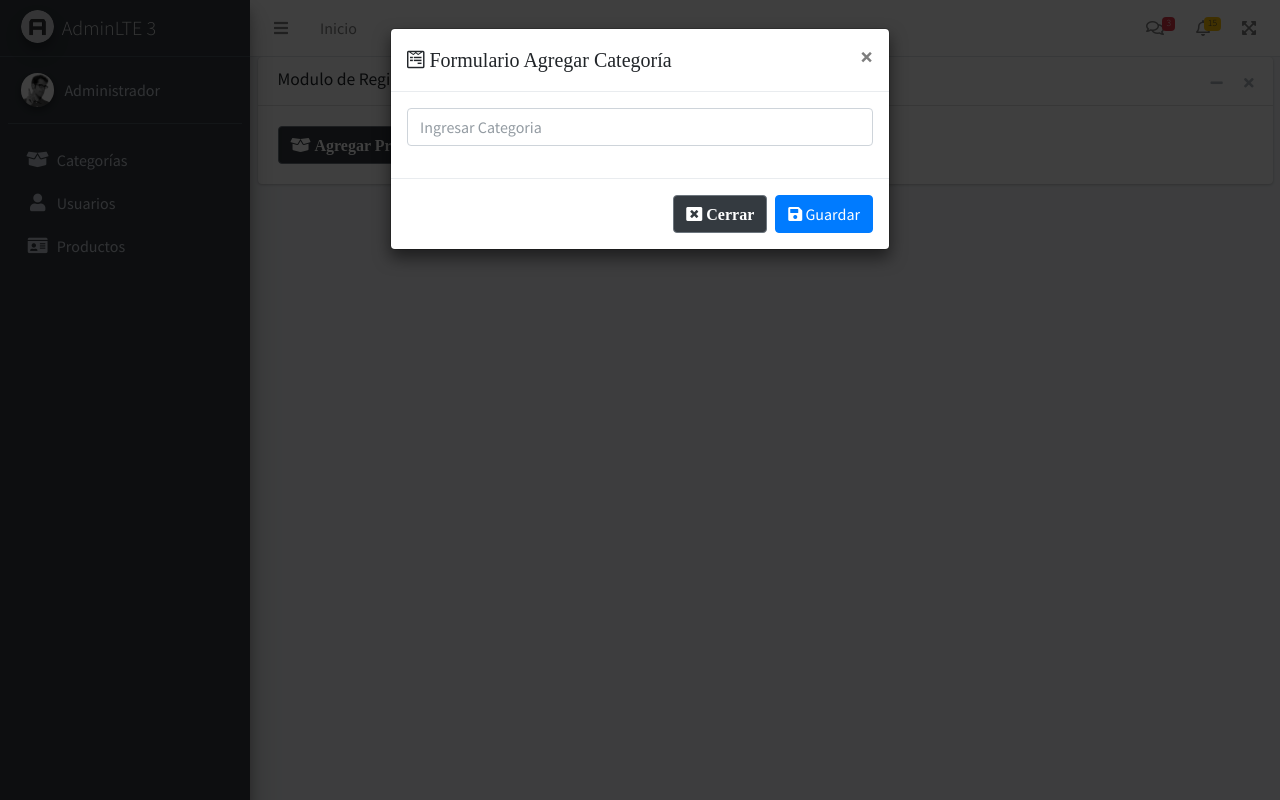
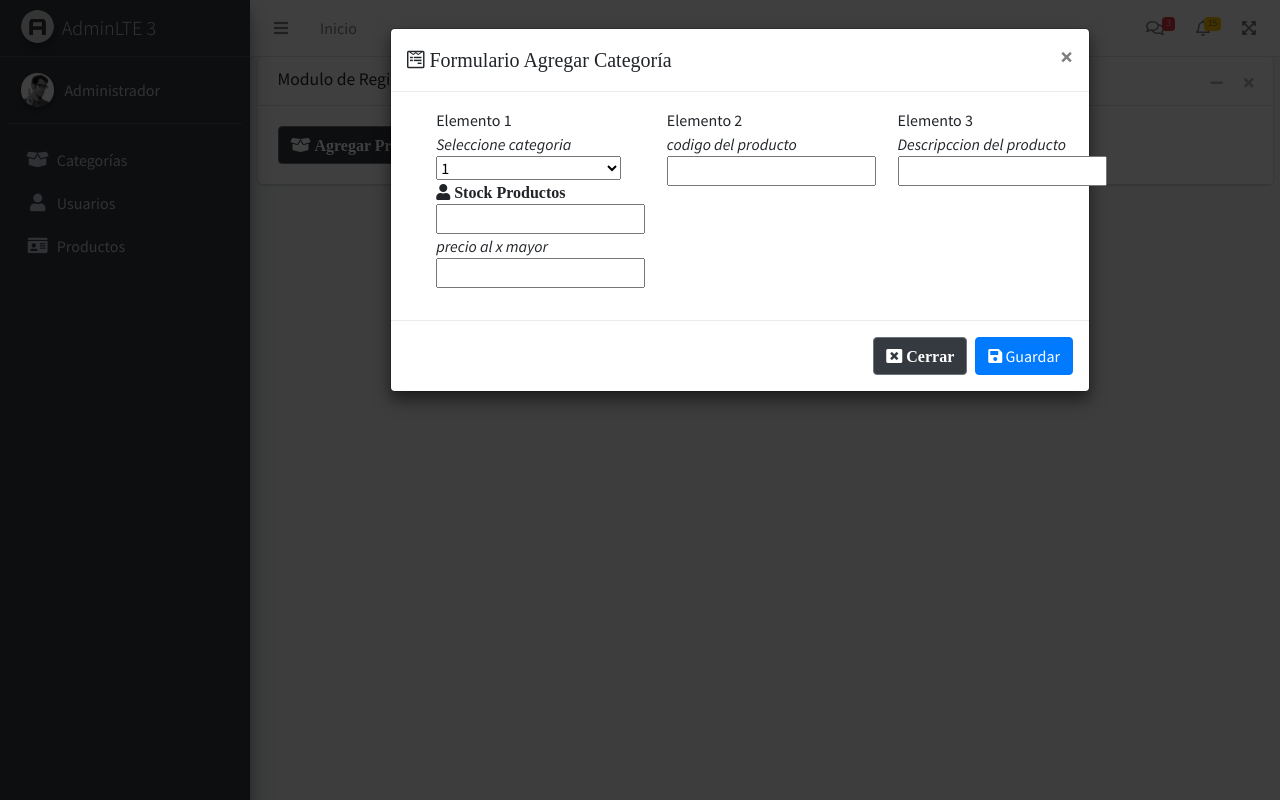
Before and after one commit to CesarAndreeSR/practicaaa, a PHP site: page /productos in a window 1280 px wide, after a click on "Agregar Productos". Run offline with PHP 8.4, Linux system fonts and the light colour scheme; some libraries are stand-ins or nearby versions.

Commit message:
new productos

```diff
--- a/vistas/layout/productos.php
+++ b/vistas/layout/productos.php
@@ -15,8 +15,9 @@
           </div>
         </div>
         <div class="card-body">
-          <button class="btn btn-secondary" style="background-color: #343a40;" data-toggle="modal" data-target="#modalAgregarCategoria">
-          <i class="nav-icon fas fa-box-open"> Agregar Productos</i>
+          <button class="btn btn-secondary" style="background-color: #343a40;" data-toggle="modal"
+            data-target="#modalAgregarCategoria">
+            <i class="nav-icon fas fa-box-open"> Agregar Productos</i>
 
           </button>
         </div>
@@ -32,32 +33,80 @@
 </div>
 <!--modal categoria-->
 <!-- Modal -->
+<style>
+  .container {
+    display: flex;
+  }
+
+  .elemento {
+    width: 44.33%;
+    float: left;
+    margin-left: 3.33%;
+
+  }
+  select{
+    width: 185px;
+  }
+</style>
 <div class="modal fade" id="modalAgregarCategoria" tabindex="-1" role="dialog" aria-labelledby="exampleModalLabel"
   aria-hidden="true">
   <div class="modal-dialog" role="document">
-    <div class="modal-content">
+    <div class="modal-content" style="display: grid; width:700px">
+
       <form method="post" role="form">
         <div class="modal-header">
-          <h5 class="modal-title" id="exampleModalLabel"><i class="nav-icon fab fa-wpforms"> Formulario Agregar Categoría</i></h5>
+          <h5 class="modal-title" id="exampleModalLabel"><i class="nav-icon fab fa-wpforms"> Formulario
+              Agregar Categoría</i></h5>
           <button type="button" class="close" data-dismiss="modal" aria-label="Close">
             <span aria-hidden="true">&times;</span>
           </button>
         </div>
-        <div class="modal-body">
+        <div class="modal-body" >
           <div class="box-body">
             <div class="form-group">
               <div class="input-group">
+                <div class="container">
+                  <div class="elemento">Elemento 1
+                    <div>
+                      <i>Seleccione categoria</i><br>
+                      <select name="" id="" >
+                        <option value="">1</option>
+                        <option value="">2</option>
+                        <option value="">3</option>
+                        <option value="">4 </option>
+                      </select><br>
+                      <i class="fa fa-user" aria-hidden="true"> Stock Productos</i>
+                      <input type="number" name="" id=""><br>
+                      <i>precio al x mayor</i>
+                      <input type="number" name="" id="">
+                    </div>
 
-                <input type="text" class="form-control input-lg" placeholder="Ingresar Categoria" required
-                  name="nuevaCategoria">
+
+                  </div>
+                  <div class="elemento">Elemento 2
+                    <div>
+                      <i>codigo del producto</i>
+                      <input type="number">
+                    </div>
+                  </div>
+                  <div class="elemento">Elemento 3
+                    <div>
+                      <i>Descripccion del producto</i>
+                      <input type="text">
+                    </div>
+                  </div>
+
+                </div>
               </div>
             </div>
           </div>
         </div>
         <div class="modal-footer">
-          <button type="button" class="btn btn-secondary" data-dismiss="modal" style="background-color: #343a40;"><i class="nav-icon fas fa-window-close"> Cerrar</i></button>
+          <button type="button" class="btn btn-secondary" data-dismiss="modal" style="background-color: #343a40;"><i
+              class="nav-icon fas fa-window-close"> Cerrar</i></button>
           <button type="button" class="btn btn-primary"><i class="nav-icon fa fa-save"></i> Guardar</button>
         </div>
+
       </form>
 
     </div>
```
Also changed, not shown: vistas/layout/usuarios.php (+10 -7 lines).
